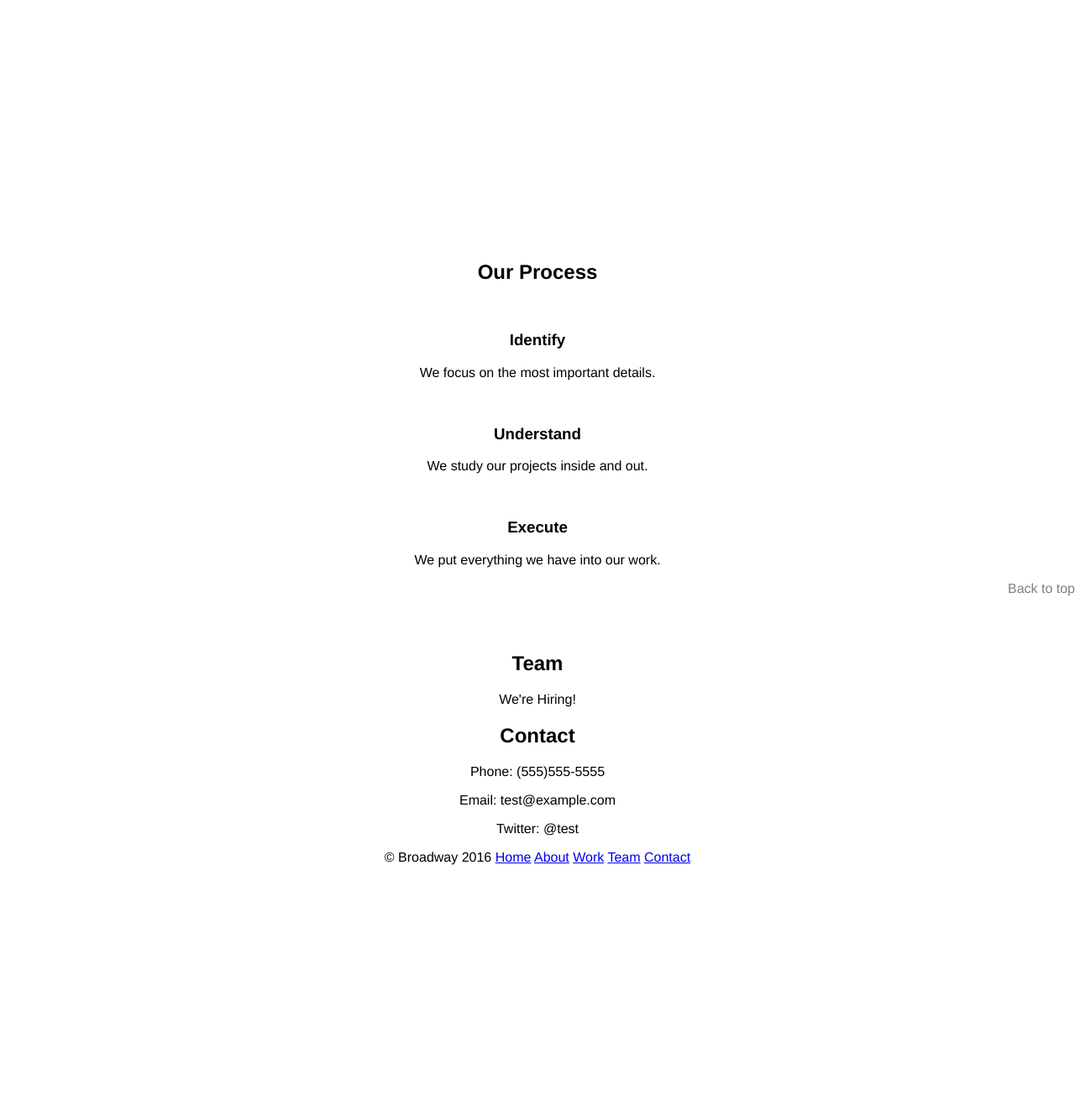
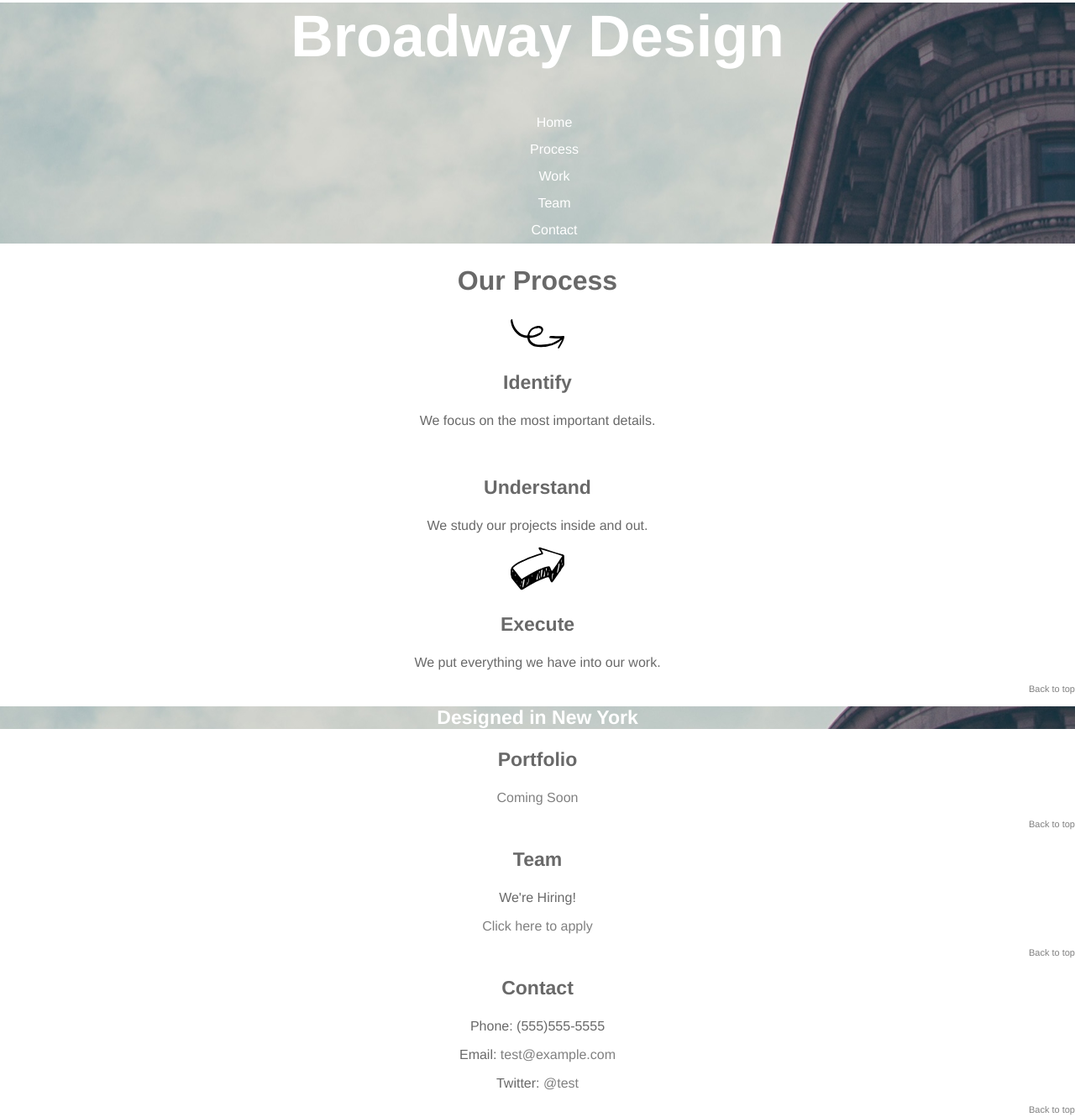
Before and after one commit to clayakers/broadway, a plain HTML site: page index.html in a window 1280 px wide. Shown: the part 44-1374 px from the top of the page at 84% size. Before the commit the page ends 1090 px from the top, so only its background shows below. Drawn offline with Linux system fonts and the light colour scheme.

Commit message:
Complete project per specs.

```diff
--- a/index.html
+++ b/index.html
@@ -6,15 +6,15 @@
   <link rel="stylesheet" href="./resources/css/stylesheet.css" type="text/css">
   </head>
   <body>
-    <div class="header" style="background-image:url(./resources/images/the-flatiron-building.png)">
+    <div class="header" id="home" style="background-image:url(./resources/images/the-flatiron-building.png)">
       <h1>Broadway Design</h1>
       <nav>
         <ul>
-          <li><a href="#header">Home</a></li>
+          <li><a href="#home">Home</a></li>
           <li><a href="#about">Process</a></li>
-          <li>Work</li>
-          <li>Team</li>
-          <li>Contact</li>
+          <li><a href="#work">Work</a></li>
+          <li><a href="#team">Team</a></li>
+          <li><a href="#contact">Contact</a></li>
         </ul>
       </nav>
     </div>
@@ -30,20 +30,28 @@
           <p><img src="./resources/images/execute.svg" alt=""></p>
           <h3>Execute</h3>
           <p>We put everything we have into our work.</p>
-          <p style="text-align:right"><a href="#header">Back to top</a></p>
+          <p id="totop"><a href="#home">Back to top</a></p>
       </div>
       <div id="work">
-        <h2 style="background-image:url(./resources/images/the-flatiron-building.png)">Designed in New York</h2>
+        <h1 style="background-image:url(./resources/images/the-flatiron-building.png)">Designed in New York</h1>
+        <h3>Portfolio</h3>
+        <p><a href="coming.html" target="_blank">Coming Soon</a></p>
+        <p id="totop"><a href="#home">Back to top</a></p>
+
       </div>
       <div id="team">
-        <h2>Team</h2>
+        <h3>Team</h3>
         <p>We're Hiring!</p>
+        <p><a href="https://goo.gl/forms/q3dGZLEK1u7Av6Uv2" target="_blank">Click here to apply</a></p>
+        <p id="totop"><a href="#home">Back to top</a></p>
+
       </div>
       <div id="contact">
-        <h2>Contact</h2>
+        <h3>Contact</h3>
         <p>Phone: (555)555-5555</p>
-        <p>Email: <a href="mailto:test@example.com"></a>test@example.com</p>
-        <p>Twitter: <a href="http://www.twitter.com/test"></a>@test</p>
+        <p>Email: <a href="mailto:test@example.com" target="_blank">test@example.com</a></p>
+        <p>Twitter: <a href="http://www.twitter.com/test" target="_blank">@test</a></p>
+        <p id="totop"><a href="#home">Back to top</a></p>
 
       </div>
     </div>
--- a/resources/css/stylesheet.css
+++ b/resources/css/stylesheet.css
@@ -2,6 +2,11 @@ body{
   font-family: Helvetica;
   margin: 0px;
   text-align: center;
+  color: dimgray;
+}
+div {
+  vertical-align: middle;
+
 }
 .header {
   color: white;
@@ -24,8 +29,31 @@ body{
   color: gray;
   text-decoration: none;
 }
-#work h2{
+.content h2{
+  font-size: 32px;
+  font-weight: bold;
+}
+.content h3{
+  font-size: 23px;
+  font-weight: bold;
+}
+#totop {
+  text-align: right;
+  font-size: 11px;
+}
+#work h1{
   color: white;
   font-size: 23px;
   font-weight: bold;
 }
+
+
+footer {
+  text-align: left;
+  background-color: dimgray;
+  font-size: 11px;
+  color: white;
+}
+footer a{
+  color: white;
+}
```
Also changed, not shown: coming.html (added, +1 -0 lines), mockup.png (added), redline.jpg (added), resources/images/execute.svg (added), resources/images/identify.svg (added), resources/images/the-flatiron-building.png (added), resources/images/understand.svg (added), the-flatiron-building.png (added), 2 other files.
